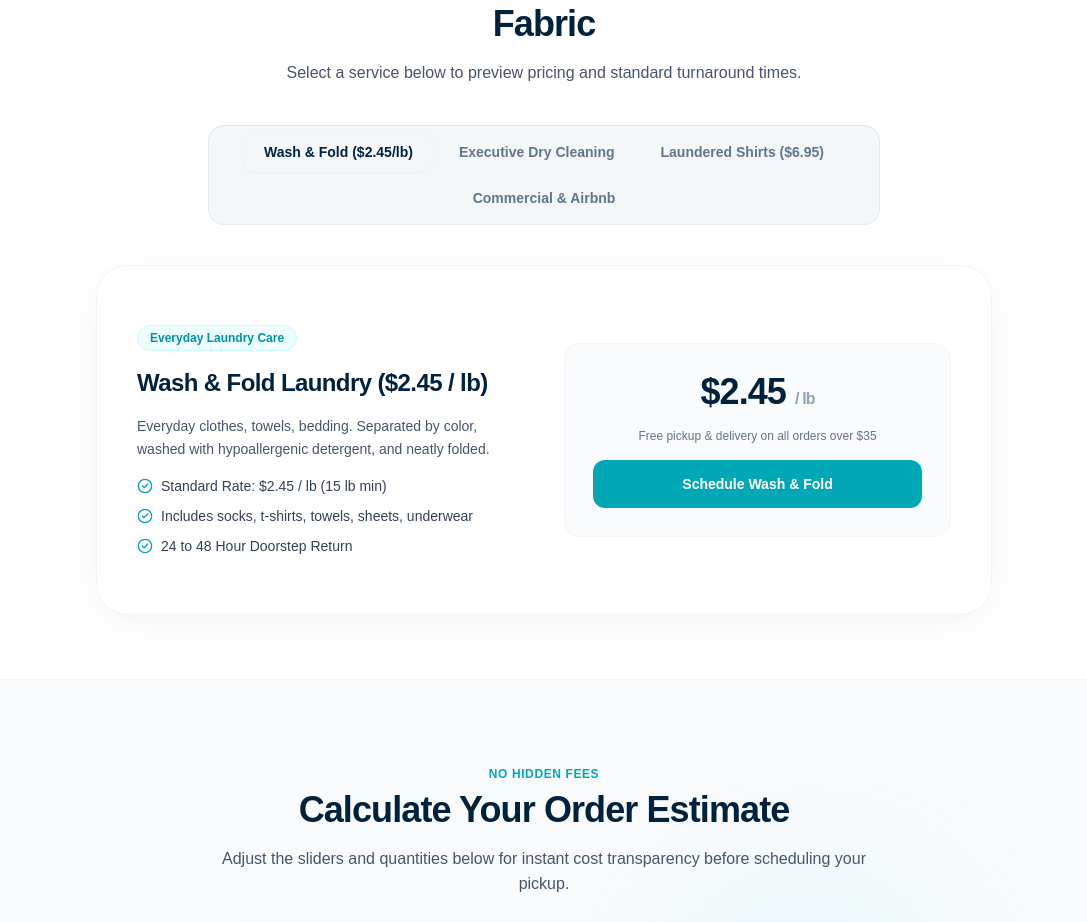
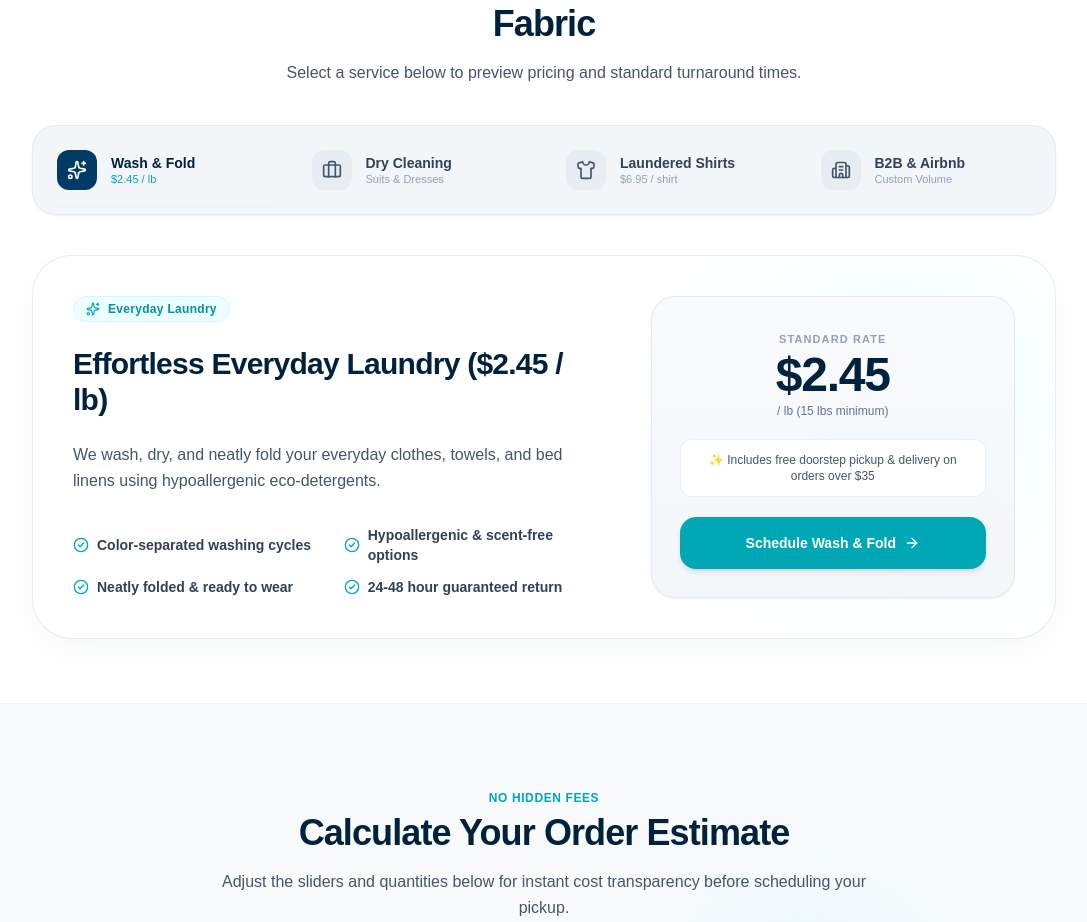
Before and after one commit to aftabfarhanarko/Beachwood-Cleaners-Laundry, a Next.js app: page / in a window 1280 px wide. Shown: the part 2460-3382 px from the top of the page, without its empty margins (96-1183 px from the left). Built offline with nearby package versions, Linux system fonts and the light colour scheme; a web font is replaced by a local one.

Commit message:
feat(ui): upgrade Core Services to modern SaaS product feature tab layout

```diff
--- a/src/app/page.tsx
+++ b/src/app/page.tsx
@@ -195,197 +195,146 @@ function PricingCalculator() {
 }
 
 /* ------------------------------------------------------------------ */
-/*  ServiceTabs — premium light service pricing tab switcher           */
+/*  ServiceTabs — Modern SaaS Product Style Tab Switcher               */
 /* ------------------------------------------------------------------ */
 function ServiceTabs() {
   const [activeTab, setActiveTab] = useState<"wash" | "dry" | "shirts" | "commercial">("wash");
 
-  const tabContent = {
-    wash: (
-      <div className="grid grid-cols-1 md:grid-cols-2 gap-8 md:gap-10 items-center">
-        <div className="space-y-4">
-          <span className="inline-block bg-cyan-50 text-[#0091A4] border border-cyan-100 text-xs font-bold px-3 py-1 rounded-full">
-            Everyday Laundry Care
-          </span>
-          <h3 className="text-2xl font-bold text-[#00223D] tracking-tight">
-            Wash & Fold Laundry ($2.45 / lb)
-          </h3>
-          <p className="text-sm text-slate-600 leading-[1.6]">
-            Everyday clothes, towels, bedding. Separated by color, washed with hypoallergenic detergent, and neatly folded.
-          </p>
-          <ul className="space-y-2.5 text-sm text-slate-700">
-            <li className="flex items-center gap-2">
-              <CheckCircle2 className="w-4 h-4 text-[#00A8B5] shrink-0" /> Standard Rate: $2.45 / lb (15 lb min)
-            </li>
-            <li className="flex items-center gap-2">
-              <CheckCircle2 className="w-4 h-4 text-[#00A8B5] shrink-0" /> Includes socks, t-shirts, towels, sheets, underwear
-            </li>
-            <li className="flex items-center gap-2">
-              <CheckCircle2 className="w-4 h-4 text-[#00A8B5] shrink-0" /> 24 to 48 Hour Doorstep Return
-            </li>
-          </ul>
-        </div>
-        <div className="bg-slate-50/80 p-7 rounded-2xl border border-slate-100 space-y-4 text-center">
-          <div className="text-4xl font-black text-[#00223D] tracking-tight">
-            $2.45 <span className="text-base text-slate-400 font-semibold">/ lb</span>
-          </div>
-          <p className="text-xs text-slate-500">Free pickup & delivery on all orders over $35</p>
-          <Link
-            href="/contact"
-            className="block w-full py-3.5 bg-[#00A8B5] hover:bg-[#0091A4] text-white font-bold rounded-xl text-sm transition-all"
-          >
-            Schedule Wash & Fold
-          </Link>
-        </div>
-      </div>
-    ),
-    dry: (
-      <div className="grid grid-cols-1 md:grid-cols-2 gap-8 md:gap-10 items-center">
-        <div className="space-y-4">
-          <span className="inline-block bg-cyan-50 text-[#0091A4] border border-cyan-100 text-xs font-bold px-3 py-1 rounded-full">
-            PERC-Free Organic Solvent
-          </span>
-          <h3 className="text-2xl font-bold text-[#00223D] tracking-tight">
-            Executive Suit & Dress Dry Cleaning
-          </h3>
-          <p className="text-sm text-slate-600 leading-[1.6]">
-            Expert hand-finishing for formalwear, silk dresses, wool suits, and outerwear. 100% PERC-free process.
-          </p>
-          <ul className="space-y-2.5 text-sm text-slate-700">
-            <li className="flex items-center gap-2">
-              <CheckCircle2 className="w-4 h-4 text-[#00A8B5] shrink-0" /> Two-Piece Suits: $22.00 / suit
-            </li>
-            <li className="flex items-center gap-2">
-              <CheckCircle2 className="w-4 h-4 text-[#00A8B5] shrink-0" /> Dresses: $17.00 / dress | Jackets: $14.95
-            </li>
-            <li className="flex items-center gap-2">
-              <CheckCircle2 className="w-4 h-4 text-[#00A8B5] shrink-0" /> Pants & Trousers: $8.95 / pair
-            </li>
-          </ul>
-        </div>
-        <div className="bg-slate-50/80 p-7 rounded-2xl border border-slate-100 space-y-4 text-center">
-          <div className="text-2xl font-bold text-[#00223D] tracking-tight">
-            Suits $22.00 <span className="text-slate-300 font-normal">|</span> Dresses $17.00
-          </div>
-          <p className="text-xs text-slate-500">Stain pre-treatment & structural steam press included</p>
-          <Link
-            href="/services"
-            className="block w-full py-3.5 bg-[#00A8B5] hover:bg-[#0091A4] text-white font-bold rounded-xl text-sm transition-all"
-          >
-            View All Pricing Details
-          </Link>
-        </div>
-      </div>
-    ),
-    shirts: (
-      <div className="grid grid-cols-1 md:grid-cols-2 gap-8 md:gap-10 items-center">
-        <div className="space-y-4">
-          <span className="inline-block bg-amber-50 text-[#B8860B] border border-amber-100 text-xs font-bold px-3 py-1 rounded-full">
-            Executive Hand-Pressed
-          </span>
-          <h3 className="text-2xl font-bold text-[#00223D] tracking-tight">
-            Laundered Shirts ($6.95 / shirt)
-          </h3>
-          <p className="text-sm text-slate-600 leading-[1.6]">
-            Custom dress shirts washed and hand-pressed with collar & cuff detail. Returned on hangers.
-          </p>
-          <ul className="space-y-2.5 text-sm text-slate-700">
-            <li className="flex items-center gap-2">
-              <CheckCircle2 className="w-4 h-4 text-[#00A8B5] shrink-0" /> Flat Rate: $6.95 / shirt
-            </li>
-            <li className="flex items-center gap-2">
-              <CheckCircle2 className="w-4 h-4 text-[#00A8B5] shrink-0" /> Choice of light, medium, or heavy starch
-            </li>
-            <li className="flex items-center gap-2">
-              <CheckCircle2 className="w-4 h-4 text-[#00A8B5] shrink-0" /> Free button replacement audit
-            </li>
-          </ul>
-        </div>
-        <div className="bg-slate-50/80 p-7 rounded-2xl border border-slate-100 space-y-4 text-center">
-          <div className="text-4xl font-black text-[#00223D] tracking-tight">
-            $6.95 <span className="text-base text-slate-400 font-semibold">/ shirt</span>
-          </div>
-          <p className="text-xs text-slate-500">Returned crisp on heavy dress hangers</p>
-          <Link
-            href="/contact"
-            className="block w-full py-3.5 bg-[#00A8B5] hover:bg-[#0091A4] text-white font-bold rounded-xl text-sm transition-all"
-          >
-            Book Shirt Pressing
-          </Link>
-        </div>
-      </div>
-    ),
-    commercial: (
-      <div className="grid grid-cols-1 md:grid-cols-2 gap-8 md:gap-10 items-center">
-        <div className="space-y-4">
-          <span className="inline-block bg-cyan-50 text-[#0091A4] border border-cyan-100 text-xs font-bold px-3 py-1 rounded-full">
-            B2B & Airbnb Hosts
-          </span>
-          <h3 className="text-2xl font-bold text-[#00223D] tracking-tight">
-            Commercial & Airbnb Laundry
-          </h3>
-          <p className="text-sm text-slate-600 leading-[1.6]">
-            Custom high-volume laundry plans for Airbnb hosts, boutique hotels, spas, and fitness centers.
-          </p>
-          <ul className="space-y-2.5 text-sm text-slate-700">
-            <li className="flex items-center gap-2">
-              <CheckCircle2 className="w-4 h-4 text-[#00A8B5] shrink-0" /> Bulk volume pricing discounts
-            </li>
-            <li className="flex items-center gap-2">
-              <CheckCircle2 className="w-4 h-4 text-[#00A8B5] shrink-0" /> Scheduled daily or weekly pickup slots
-            </li>
-            <li className="flex items-center gap-2">
-              <CheckCircle2 className="w-4 h-4 text-[#00A8B5] shrink-0" /> Itemized monthly corporate invoicing
-            </li>
-          </ul>
-        </div>
-        <div className="bg-slate-50/80 p-7 rounded-2xl border border-slate-100 space-y-4 text-center">
-          <div className="text-xl font-bold text-[#00223D] tracking-tight">Custom Commercial Rates</div>
-          <p className="text-xs text-slate-500">Dedicated driver & scheduled recurring deliveries</p>
-          <a
-            href="tel:+13238287503"
-            className="block w-full py-3.5 bg-[#00A8B5] hover:bg-[#0091A4] text-white font-bold rounded-xl text-sm transition-all"
-          >
-            Call Commercial Team
-          </a>
-        </div>
-      </div>
-    ),
-  };
-
-  const tabs: { key: "wash" | "dry" | "shirts" | "commercial"; label: string }[] = [
-    { key: "wash", label: "Wash & Fold ($2.45/lb)" },
-    { key: "dry", label: "Executive Dry Cleaning" },
-    { key: "shirts", label: "Laundered Shirts ($6.95)" },
-    { key: "commercial", label: "Commercial & Airbnb" },
+  const services = [
+    {
+      id: "wash",
+      name: "Wash & Fold",
+      tagline: "$2.45 / lb",
+      icon: Sparkles,
+      badge: "Everyday Laundry",
+      title: "Effortless Everyday Laundry ($2.45 / lb)",
+      desc: "We wash, dry, and neatly fold your everyday clothes, towels, and bed linens using hypoallergenic eco-detergents.",
+      priceDisplay: "$2.45",
+      priceUnit: "/ lb (15 lbs minimum)",
+      features: [
+        "Color-separated washing cycles",
+        "Hypoallergenic & scent-free options",
+        "Neatly folded & ready to wear",
+        "24-48 hour guaranteed return",
+      ],
+      ctaText: "Schedule Wash & Fold",
+      ctaLink: "/contact",
+    },
+    {
+      id: "dry",
+      name: "Dry Cleaning",
+      tagline: "Suits & Dresses",
+      icon: Briefcase,
+      badge: "Organic & Non-Toxic",
+      title: "Executive Dry Cleaning & Pressing",
+      desc: "Gentle organic solvent cleaning for suits, silk dresses, coats, and formalwear with expert hand-press finishing.",
+      priceDisplay: "$22.00",
+      priceUnit: "Suits ($17.00 Dresses)",
+      features: [
+        "100% PERC-free organic process",
+        "Hand pre-treatment for tough stains",
+        "Custom protective garment covers",
+        "Executive steam press finish",
+      ],
+      ctaText: "Book Dry Cleaning",
+      ctaLink: "/contact",
+    },
+    {
+      id: "shirts",
+      name: "Laundered Shirts",
+      tagline: "$6.95 / shirt",
+      icon: Shirt,
+      badge: "Crisp Finish",
+      title: "Hand-Pressed Dress Shirts ($6.95 / ea)",
+      desc: "Washed with specialized collar cleaners and hand-pressed with your choice of light, medium, or heavy starch.",
+      priceDisplay: "$6.95",
+      priceUnit: "/ shirt (on hangers)",
+      features: [
+        "Choice of starch intensity",
+        "Collar & cuff detail pressing",
+        "Free button inspection & repair",
+        "Returned crisp on heavy hangers",
+      ],
+      ctaText: "Book Shirt Pressing",
+      ctaLink: "/contact",
+    },
+    {
+      id: "commercial",
+      name: "B2B & Airbnb",
+      tagline: "Custom Volume",
+      icon: Building2,
+      badge: "Commercial Business",
+      title: "Commercial & Airbnb Turnover Cleaning",
+      desc: "Reliable, high-capacity linen and garment service tailored for Airbnb hosts, boutique hotels, spas, and gyms.",
+      priceDisplay: "Volume",
+      priceUnit: "Custom B2B Tier Rates",
+      features: [
+        "Dedicated pickup driver & schedule",
+        "Itemized monthly billing statement",
+        "Fast 24-hour turnaround for turnover",
+        "High-temp sanitizing towel & sheet wash",
+      ],
+      ctaText: "Inquire Commercial Rates",
+      ctaLink: "tel:+13238287503",
+    },
   ];
 
+  const currentService = services.find((s) => s.id === activeTab) || services[0];
+
   return (
-    <div className="space-y-10">
-      {/* Navigation Tabs — light, glass-pill selector */}
-      <div className="flex flex-wrap justify-center gap-1.5 max-w-2xl mx-auto bg-slate-100/80 p-1.5 rounded-2xl border border-slate-200">
-        {tabs.map((tab) => (
+    <div className="space-y-10 max-w-5xl mx-auto">
+      {/* SaaS Product Navigation Bar */}
+      <div className="grid grid-cols-2 lg:grid-cols-4 gap-3 bg-slate-100/90 p-2 rounded-3xl border border-slate-200/80 shadow-xs">
+        {services.map((service) => {
+          const Icon = service.icon;
+          const isActive = activeTab === service.id;
+          return (
             <button
-            key={tab.key}
-            onClick={() => setActiveTab(tab.key)}
-            className="relative px-4 sm:px-5 py-2.5 rounded-xl text-xs sm:text-sm font-semibold transition-colors cursor-pointer text-slate-500 hover:text-[#00223D]"
+              key={service.id}
+              onClick={() => setActiveTab(service.id as any)}
+              className="relative p-3.5 sm:p-4 rounded-2xl transition-all cursor-pointer text-left flex items-center gap-3.5 group"
             >
-            {activeTab === tab.key && (
+              {isActive && (
                 <motion.div
-                layoutId="activeTabIndicator"
-                className="absolute inset-0 bg-white rounded-xl shadow-sm -z-10"
-                transition={{ type: "spring", stiffness: 300, damping: 28 }}
+                  layoutId="activeSaaSIndicator"
+                  className="absolute inset-0 bg-white rounded-2xl shadow-sm border border-slate-200/60 -z-10"
+                  transition={{ type: "spring", stiffness: 350, damping: 30 }}
                 />
               )}
-            <span className={activeTab === tab.key ? "text-[#00223D] font-bold" : ""}>
-              {tab.label}
+              <div
+                className={`w-10 h-10 rounded-xl flex items-center justify-center shrink-0 transition-colors ${
+                  isActive
+                    ? "bg-[#003B65] text-white"
+                    : "bg-slate-200/60 text-slate-600 group-hover:bg-slate-200"
+                }`}
+              >
+                <Icon className="w-5 h-5" strokeWidth={2} />
+              </div>
+              <div className="leading-tight overflow-hidden">
+                <span
+                  className={`block text-xs sm:text-sm font-bold truncate ${
+                    isActive ? "text-[#00223D]" : "text-slate-700"
+                  }`}
+                >
+                  {service.name}
                 </span>
+                <span
+                  className={`text-[11px] font-medium block truncate ${
+                    isActive ? "text-[#00A8B5]" : "text-slate-400"
+                  }`}
+                >
+                  {service.tagline}
+                </span>
+              </div>
             </button>
-        ))}
+          );
+        })}
       </div>
 
-      {/* Tab Details Display — white premium card with framer-motion AnimatePresence */}
-      <div className="bg-white rounded-[2rem] p-7 sm:p-10 border border-slate-100 shadow-[0_8px_40px_-12px_rgba(0,59,101,0.1)] max-w-4xl mx-auto overflow-hidden min-h-[350px] flex items-center justify-center">
+      {/* SaaS Active Feature Showcase Panel */}
+      <div className="bg-white rounded-[2.5rem] p-7 sm:p-10 border border-slate-200/80 shadow-[0_12px_45px_-15px_rgba(0,59,101,0.08)] overflow-hidden min-h-[380px] relative">
+        <div className="absolute top-0 right-0 w-80 h-80 bg-cyan-50/60 rounded-full blur-3xl -z-0" />
+
         <AnimatePresence mode="wait">
           <motion.div
             key={activeTab}
@@ -393,9 +342,66 @@ function ServiceTabs() {
             animate={{ opacity: 1, y: 0 }}
             exit={{ opacity: 0, y: -15 }}
             transition={{ duration: 0.25, ease: "easeInOut" }}
-            className="w-full"
+            className="relative z-10 grid grid-cols-1 lg:grid-cols-12 gap-8 lg:gap-12 items-center"
           >
-            {tabContent[activeTab]}
+            {/* Left Column: Feature Details */}
+            <div className="lg:col-span-7 space-y-6">
+              <div className="inline-flex items-center gap-2 px-3 py-1 rounded-full bg-cyan-50 text-[#0091A4] border border-cyan-100 text-xs font-bold tracking-wide">
+                <Sparkles className="w-3.5 h-3.5 text-[#00A8B5]" />
+                {currentService.badge}
+              </div>
+
+              <h3 className="text-2xl sm:text-3xl font-extrabold text-[#00223D] tracking-tight">
+                {currentService.title}
+              </h3>
+
+              <p className="text-sm sm:text-base text-slate-600 leading-[1.6]">
+                {currentService.desc}
+              </p>
+
+              {/* Feature Checklist */}
+              <div className="grid grid-cols-1 sm:grid-cols-2 gap-3 pt-2">
+                {currentService.features.map((feat, idx) => (
+                  <div key={idx} className="flex items-center gap-2 text-xs sm:text-sm font-semibold text-slate-700">
+                    <CheckCircle2 className="w-4 h-4 text-[#00A8B5] shrink-0" />
+                    <span>{feat}</span>
+                  </div>
+                ))}
+              </div>
+            </div>
+
+            {/* Right Column: Pricing & Action Card */}
+            <div className="lg:col-span-5 bg-gradient-to-b from-slate-50 to-slate-100/80 p-7 rounded-3xl border border-slate-200/80 text-center space-y-5 shadow-xs flex flex-col justify-between">
+              <div className="space-y-1">
+                <span className="text-[11px] uppercase tracking-widest font-bold text-slate-400">
+                  Standard Rate
+                </span>
+                <div className="text-4xl sm:text-5xl font-black text-[#00223D] tracking-tight">
+                  {currentService.priceDisplay}
+                </div>
+                <p className="text-xs font-medium text-slate-500">{currentService.priceUnit}</p>
+              </div>
+
+              <div className="py-3 px-4 bg-white rounded-xl border border-slate-200/60 text-xs text-slate-600 font-medium">
+                ✨ Includes free doorstep pickup & delivery on orders over $35
+              </div>
+
+              {currentService.ctaLink.startsWith("tel:") ? (
+                <a
+                  href={currentService.ctaLink}
+                  className="w-full py-4 bg-[#00A8B5] hover:bg-[#0091A4] text-white font-extrabold rounded-2xl shadow-md hover:shadow-lg transition-all duration-150 active:scale-[0.98] text-sm flex items-center justify-center gap-2"
+                >
+                  <Phone className="w-4 h-4" /> {currentService.ctaText}
+                </a>
+              ) : (
+                <Link
+                  href={currentService.ctaLink}
+                  className="w-full py-4 bg-[#00A8B5] hover:bg-[#0091A4] text-white font-extrabold rounded-2xl shadow-md hover:shadow-lg transition-all duration-150 active:scale-[0.98] text-sm flex items-center justify-center gap-2"
+                >
+                  {currentService.ctaText} <ArrowRight className="w-4 h-4" />
+                </Link>
+              )}
+            </div>
           </motion.div>
         </AnimatePresence>
       </div>
```
Lines whose indentation alone changed are shown as unchanged.
